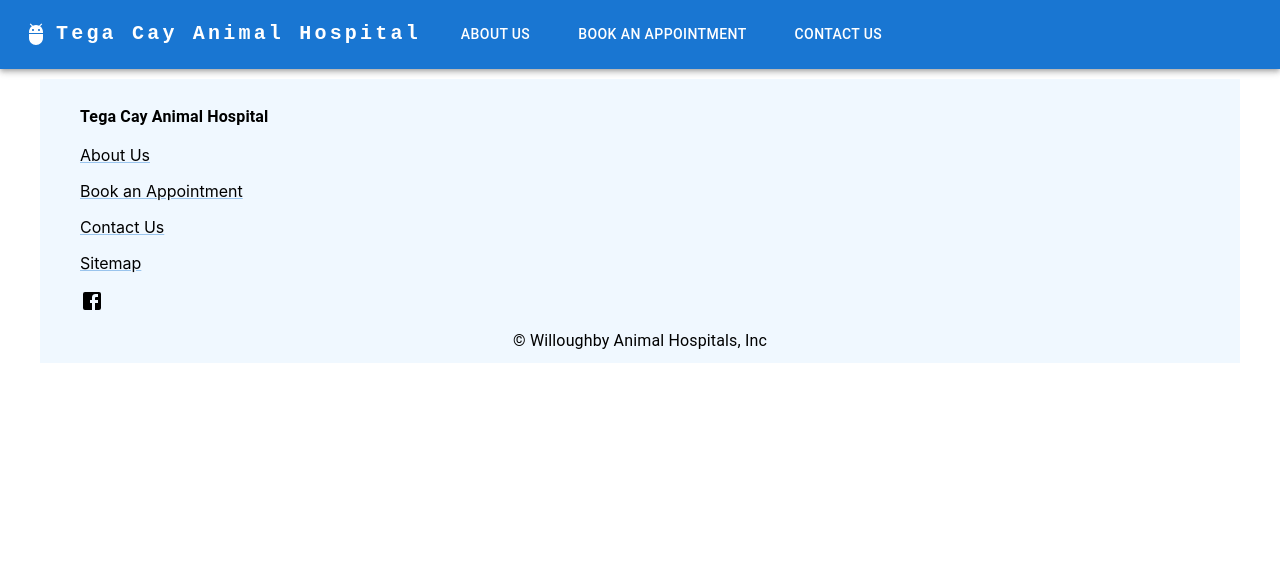
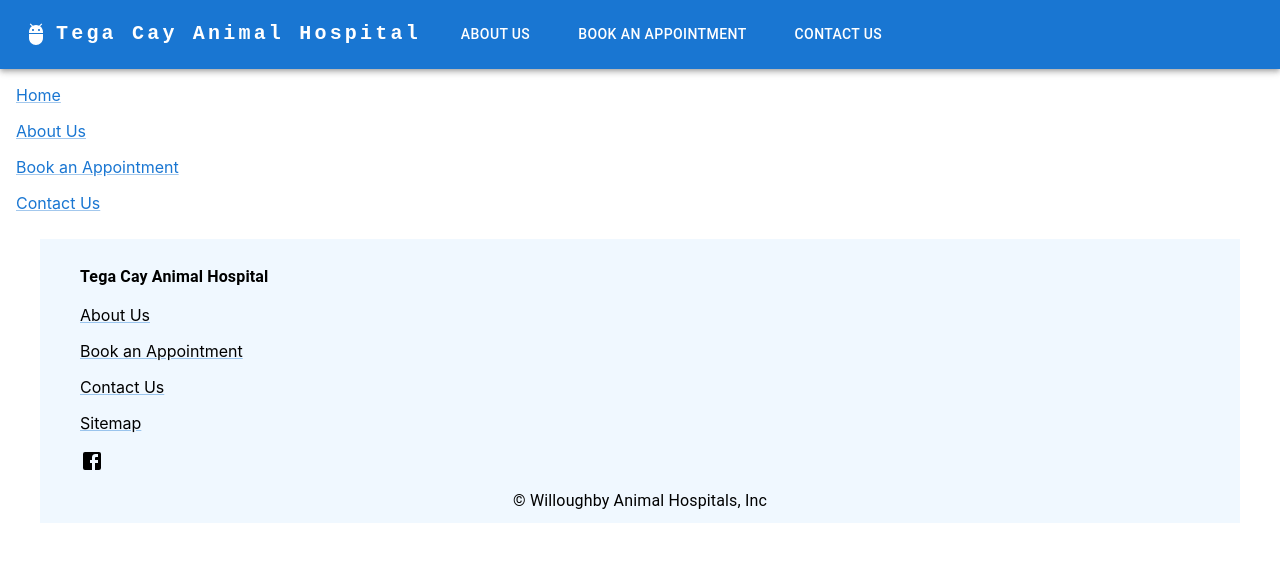
Before and after one commit to hwilloug/tcah, a React (Create React App) app in the folder frontend/: page /sitemap in a window 1280 px wide. Shown: the top 562 px of the page. Built offline with nearby package versions, Linux system fonts and the light colour scheme.

Commit message:
Add sitemap

```diff
--- a/frontend/package.json
+++ b/frontend/package.json
@@ -2,7 +2,7 @@
   "name": "frontend",
   "version": "0.1.0",
   "private": true,
-  "proxy": "http://host.docker.internal:8000",
+  "proxy": "http://localhost:8000",
   "dependencies": {
     "@emotion/react": "^11.10.6",
     "@emotion/styled": "^11.10.6",
--- a/frontend/src/App.js
+++ b/frontend/src/App.js
@@ -5,6 +5,10 @@
 import AboutPage from './components/AboutPage';
 import BookPage from './components/BookPage';
 import ContactPage from './components/ContactPage';
+import List from '@mui/material/List'
+import ListItem from '@mui/material/ListItem'
+import Link from '@mui/material/Link'
+
 
 function App() {
   return (
@@ -19,6 +23,7 @@
             <Route path='about' element={<AboutPage />} />
             <Route path='contact' element={<ContactPage />} />
             <Route path='book' element={<BookPage />} />
+            <Route path='sitemap' element={<Sitemap />} />
           </Routes>
         </BrowserRouter>
       </main>
@@ -30,3 +35,14 @@
 }
 
 export default App;
+
+function Sitemap() {
+  return (
+    <List>
+      <ListItem><Link href='/'>Home</Link></ListItem>
+      <ListItem><Link href='about'>About Us</Link></ListItem>
+      <ListItem><Link href='book'>Book an Appointment</Link></ListItem>
+      <ListItem><Link href='contact'>Contact Us</Link></ListItem>
+    </List>
+  )
+}
--- a/frontend/src/components/Footer.js
+++ b/frontend/src/components/Footer.js
@@ -17,7 +17,7 @@
     >
       <List>
         <ListItem><Typography sx={{fontWeight: '700'}}>
-          Tega Cay Animal Hospital
+          <Link href='/' underline='none' color='inherit'>Tega Cay Animal Hospital</Link>
         </Typography></ListItem>
         <ListItem><Link href='/about' sx={{color: 'black'}}>About Us</Link></ListItem>
         <ListItem><Link href='/book' sx={{color: 'black'}}>Book an Appointment</Link></ListItem>
```
